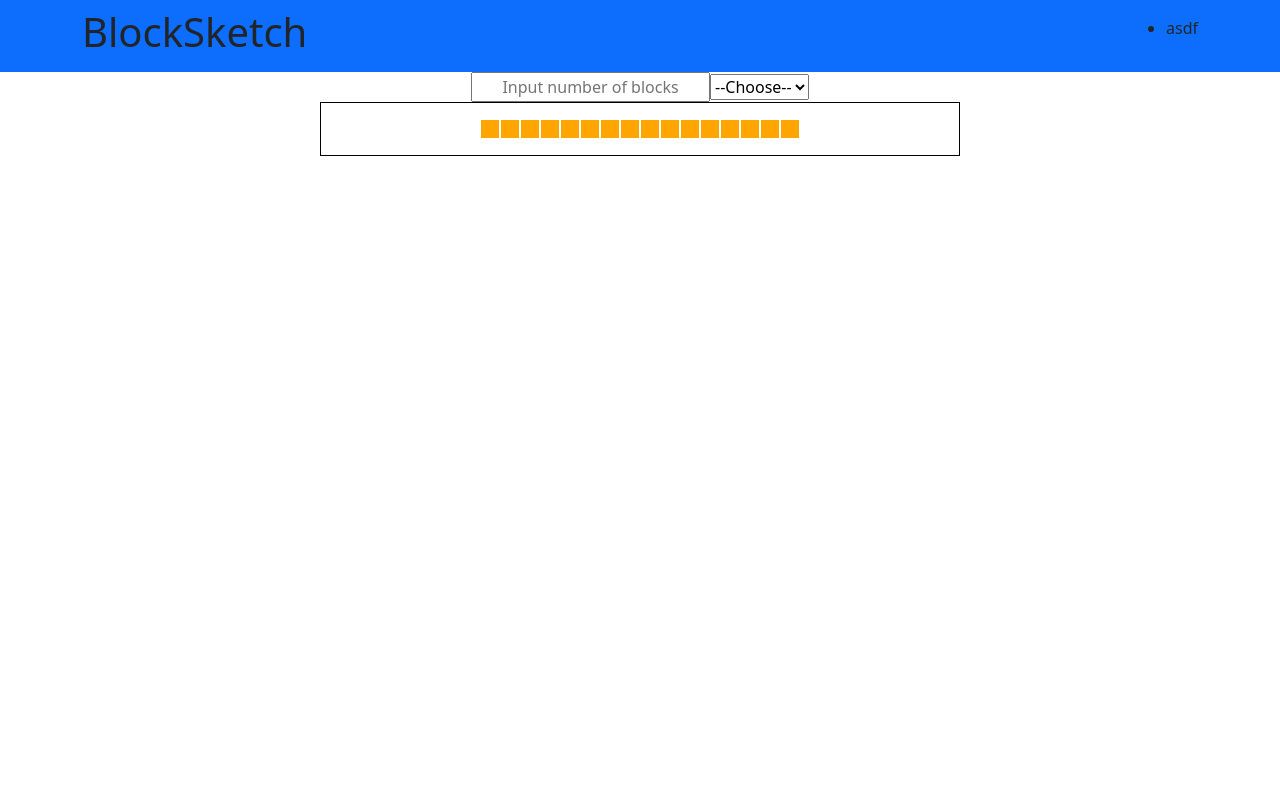
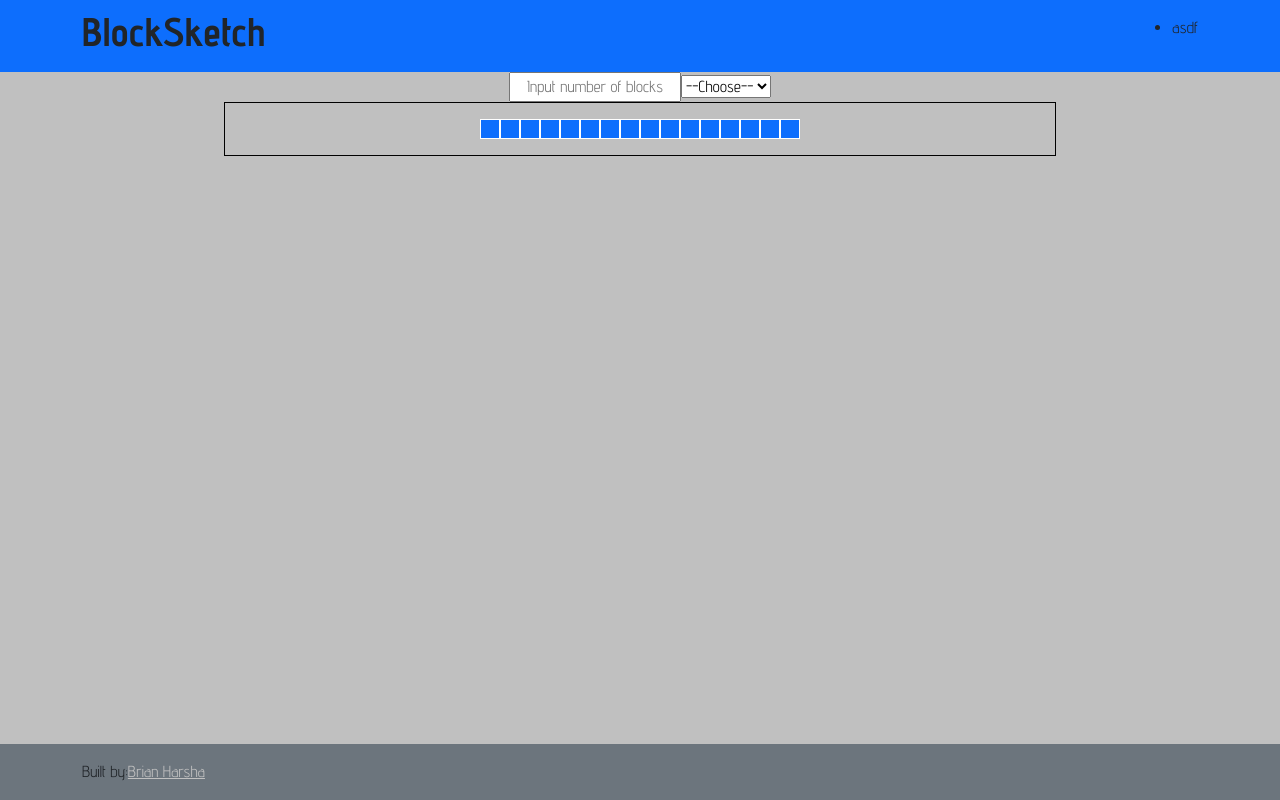
Before and after one commit to harshabc4/blocksketch, a React (Create React App) app: page / in a window 1280 px wide. Built offline with nearby package versions, Linux system fonts and the light colour scheme.

Commit message:
add stickyish footer

```diff
--- a/public/index.html
+++ b/public/index.html
@@ -8,6 +8,12 @@
     <meta
       name="description"
       content="Web site created using create-react-app"
+    />
+    <link rel="preconnect" href="https://fonts.googleapis.com" />
+    <link rel="preconnect" href="https://fonts.gstatic.com" crossorigin />
+    <link
+      href="https://fonts.googleapis.com/css2?family=Advent+Pro:wght@400;700&display=swap"
+      rel="stylesheet"
     />
     <link rel="apple-touch-icon" href="%PUBLIC_URL%/logo192.png" />
     <!--
--- a/src/App.js
+++ b/src/App.js
@@ -3,6 +3,7 @@ import { nanoid } from "nanoid";
 import Navbar from "./components/Navbar.js";
 import Settings from "./components/Settings.js";
 import Square from "./components/Square.js";
+import Footer from "./components/Footer.js";
 
 function App() {
   const [gameBoard, setGameBoard] = React.useState(
@@ -50,9 +51,12 @@ function App() {
 
   return (
     <main>
-      <Navbar />
-      <Settings handleChange={setGrid} handleSelection={setSelection} />
-      <div className="board-elements-wrapper container">{boardElements}</div>
+      <div className="content-wrapper flex-shrink-0">
+        <Navbar />
+        <Settings handleChange={setGrid} handleSelection={setSelection} />
+        <div className="board-elements-wrapper container">{boardElements}</div>
+      </div>
+      <Footer />
     </main>
   );
 }
--- /dev/null
+++ b/src/components/Footer.js
@@ -0,0 +1,13 @@
+import React from "react";
+
+function Footer() {
+  return (
+    <footer className="bg-secondary footer py-3">
+      <span className="container">
+        Built by:<a href="https://brianharsha.netlify.app">Brian Harsha</a>
+      </span>
+    </footer>
+  );
+}
+
+export default Footer;
--- a/src/components/Square.js
+++ b/src/components/Square.js
@@ -2,7 +2,7 @@ import React from "react";
 
 function Square(props) {
   const styles = {
-    backgroundColor: props.isHeld ? "#0d6efd" : "orange",
+    backgroundColor: props.isHeld ? "#c0c0c0" : "#0d6efd",
   };
   return (
     <div
--- a/src/scss/style.css
+++ b/src/scss/style.css
@@ -1,3 +1,16 @@
+body {
+  background: #c0c0c0;
+  font-family: "Advent Pro", sans-serif;
+}
+
+h1 {
+  font-weight: bold;
+}
+
+.content-wrapper {
+  min-height: calc(100vh - 88px);
+}
+
 input {
   margin: 0 auto;
   text-align: center;
@@ -12,7 +25,7 @@ input {
   display: flex;
   justify-content: center;
   margin: 0 auto;
-  max-width: 50%;
+  max-width: 65%;
   flex-wrap: wrap;
   width: height;
   border: solid 1px black;
@@ -28,6 +41,16 @@ input {
   width: 20px;
 }
 
-.white {
-  background: black;
+footer {
+  margin-top: 2rem;
+  display: flex;
+  width: 100%;
+}
+
+footer a {
+  color: #c0c0c0;
+}
+
+footer a:hover {
+  color: #0d6efd;
 }/*# sourceMappingURL=style.css.map */
--- a/src/scss/style.scss
+++ b/src/scss/style.scss
@@ -1,4 +1,20 @@
 
+body {
+    background: #c0c0c0;
+    font-family: 'Advent Pro', sans-serif;
+    // min-height: 100vh;
+
+}
+
+h1 {
+    font-weight: bold;
+}
+
+.content-wrapper {
+    // min-height: 100vh;
+    min-height: calc(100vh - 88px);
+    // overflow: auto;
+}
 
 input {
     margin: 0 auto;
@@ -15,7 +31,7 @@ input {
     display: flex;
     justify-content: center;
     margin: 0 auto;
-    max-width: 50%;
+    max-width: 65%;
     flex-wrap: wrap;
     width: height;
     border: solid 1px black;
@@ -35,6 +51,23 @@ input {
     // padding-bottom: 5%;
 }
 
-.white {
-    background: black;
+// .white {
+//     background: black;
+// }
+
+
+footer {
+    margin-top: 2rem;
+    // position: sticky;
+    // bottom: 0%;
+    display: flex;
+    width: 100%;
 }
+
+footer a{
+    color: #c0c0c0;
+}
+
+footer a:hover {
+    color: #0d6efd;
+}
```
Also changed, not shown: 1 other file (tests, documents, lock files or other folders).
